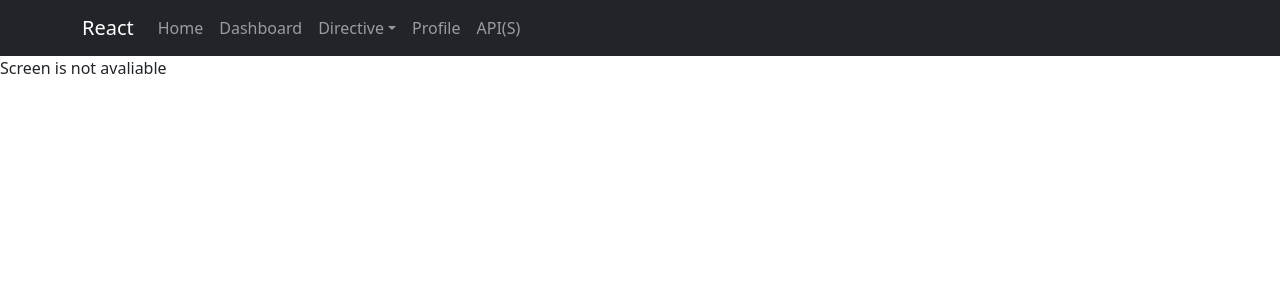
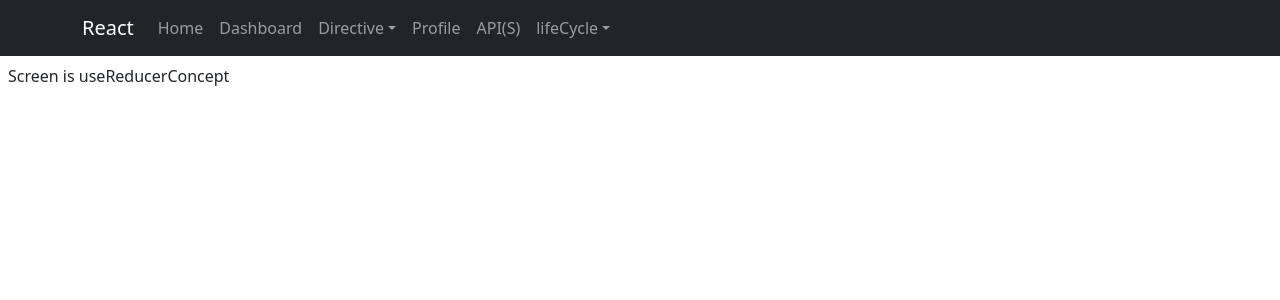
Before and after one commit to asairaj22/react-learn-basic, a React (Create React App) app: page /useReducer in a window 1280 px wide. Shown: the top 300 px of the page. Built offline with nearby package versions, Linux system fonts and the light colour scheme.

Commit message:
new sreen created for lifecycle hooks

```diff
--- a/src/App.js
+++ b/src/App.js
@@ -33,6 +33,9 @@ const App = () => {
                 </NavDropdown>
                 <Nav.Link as={Link} to="/profile">Profile</Nav.Link>
                 <Nav.Link as={Link} to="/axiosApi">API(S)</Nav.Link>
+                <NavDropdown title="lifeCycle" id="basic-nav-dropdown">
+                  <NavDropdown.Item as={Link} to="/useReducer">Use Reducer</NavDropdown.Item>
+                </NavDropdown>
               </Nav>
             </Container>
           </Navbar>
--- /dev/null
+++ b/src/Components/LifeCycle/useReducerConcept.js
@@ -0,0 +1,11 @@
+import React from 'react';
+
+const UseReducerConcept = (props) => {
+    return (
+        <div className='m-2'>
+            <p>Screen is useReducerConcept</p>
+        </div>
+    )
+}
+
+export default UseReducerConcept;
--- a/src/Components/axios-api.js
+++ b/src/Components/axios-api.js
@@ -98,7 +98,7 @@ const GetCall = () => {
         <div className='m-2'>
             <div className='mt-2 mb-3'>
                 <h4 className='container-inline'>API Data Display</h4>
-                <button className='button-style button-right button-color mt-1' onClick={() => updateJson('new', '')}>Add New Data</button>
+                <button className='button-style button-right button-color mt-1' onClick={() => updateJson('new', '')}>Add New Post</button>
             </div>
 
             <Table striped bordered hover>
--- a/src/routes.js
+++ b/src/routes.js
@@ -6,6 +6,7 @@ import Dashboard from './components/dashboard';
 import StructuralDirective from './components/structural-directive';
 import AttributeDirective from './components/attribute-directive';
 import AxiosAPI from './components/axios-api';
+import UseReducerConcept from './components/LifeCycle/useReducerConcept';
 
 const AppRoutes = () => (
   <Routes>
@@ -16,6 +17,7 @@ const AppRoutes = () => (
     <Route path="/structural-directive" element={<StructuralDirective/>}/>
     <Route path="/attribute-directive" element={<AttributeDirective/>}/>
     <Route path="/axiosApi" element={<AxiosAPI />} />
+    <Route path="/useReducer" element={<UseReducerConcept />} />
     <Route path="*" element={<NotFound />} />
   </Routes>
 );
```
